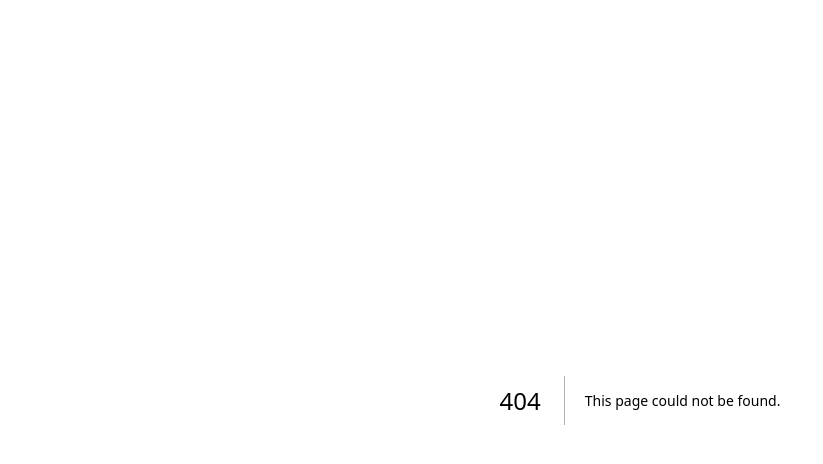
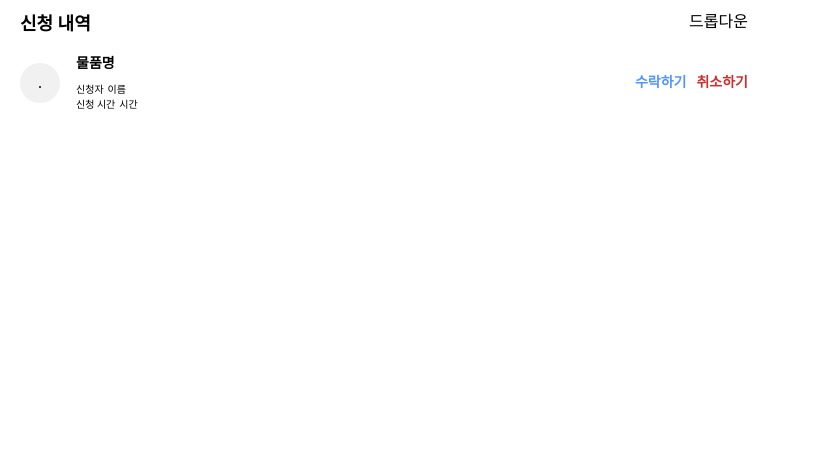
Before and after one commit to billilge/frontend, a Next.js app: page /mobile/admin/dashboard in a window 1280 px wide. Before the commit this address had no page. Shown: the top 464 px of the page, without its empty margins (0-823 px from the left). Built offline with nearby package versions, Linux system fonts and the light colour scheme.

Commit message:
feat: 관리자 대시보드 기본적인 퍼블리싱

```diff
--- /dev/null
+++ b/src/app/mobile/admin/dashboard/_components/DashboardItem.tsx
@@ -0,0 +1,47 @@
+export default function DashboardItem() {
+  return (
+    <section className="flex w-full items-center justify-between px-5 py-4">
+      <section className="flex items-center gap-4">
+        <section className="flex h-10 w-10 items-center justify-center rounded-full bg-gray-tertiary p-2.5">
+          {/* 아이콘 들어갈 위치 */}
+          <div className="">.</div>
+        </section>
+
+        <section className="flex flex-col gap-2">
+          <div className="text-sm font-semibold">물품명</div>
+
+          <section className="flex flex-col text-[10px] font-normal">
+            <section className="flex gap-1">
+              <div className="">신청자</div>
+              <div className="">이름</div>
+            </section>
+
+            <section className="flex gap-1">
+              <div className="">신청 시간</div>
+              <div className="">시간</div>
+            </section>
+          </section>
+        </section>
+      </section>
+
+      <section className="flex gap-2.5 text-sm font-semibold">
+        {/* TODO : API 보고 onClick 연결하기 */}
+        {/* TODO : 대여/반납 상태에 따라 버튼명 달라지게 하기 */}
+        <button
+          type="button"
+          onClick={() => console.log('수락!')}
+          className="text-return-blue"
+        >
+          수락하기
+        </button>
+        <button
+          type="button"
+          onClick={() => console.log('취소!')}
+          className="text-return-red"
+        >
+          취소하기
+        </button>
+      </section>
+    </section>
+  );
+}
--- /dev/null
+++ b/src/app/mobile/admin/dashboard/page.tsx
@@ -0,0 +1,17 @@
+'use client';
+
+import MobileLayout from '@/components/mobile/layout';
+import DashboardItem from './_components/DashboardItem';
+
+export default function Dashboard() {
+  return (
+    <MobileLayout>
+      <section className="itmes-center mt-2.5 flex w-full justify-between px-5">
+        <div className="text-lg font-semibold">신청 내역</div>
+        {/* TODO : 드롭다운 공통 컴포넌트로 생성 */}
+        <div>드롭다운</div>
+      </section>
+      <DashboardItem />
+    </MobileLayout>
+  );
+}
```
